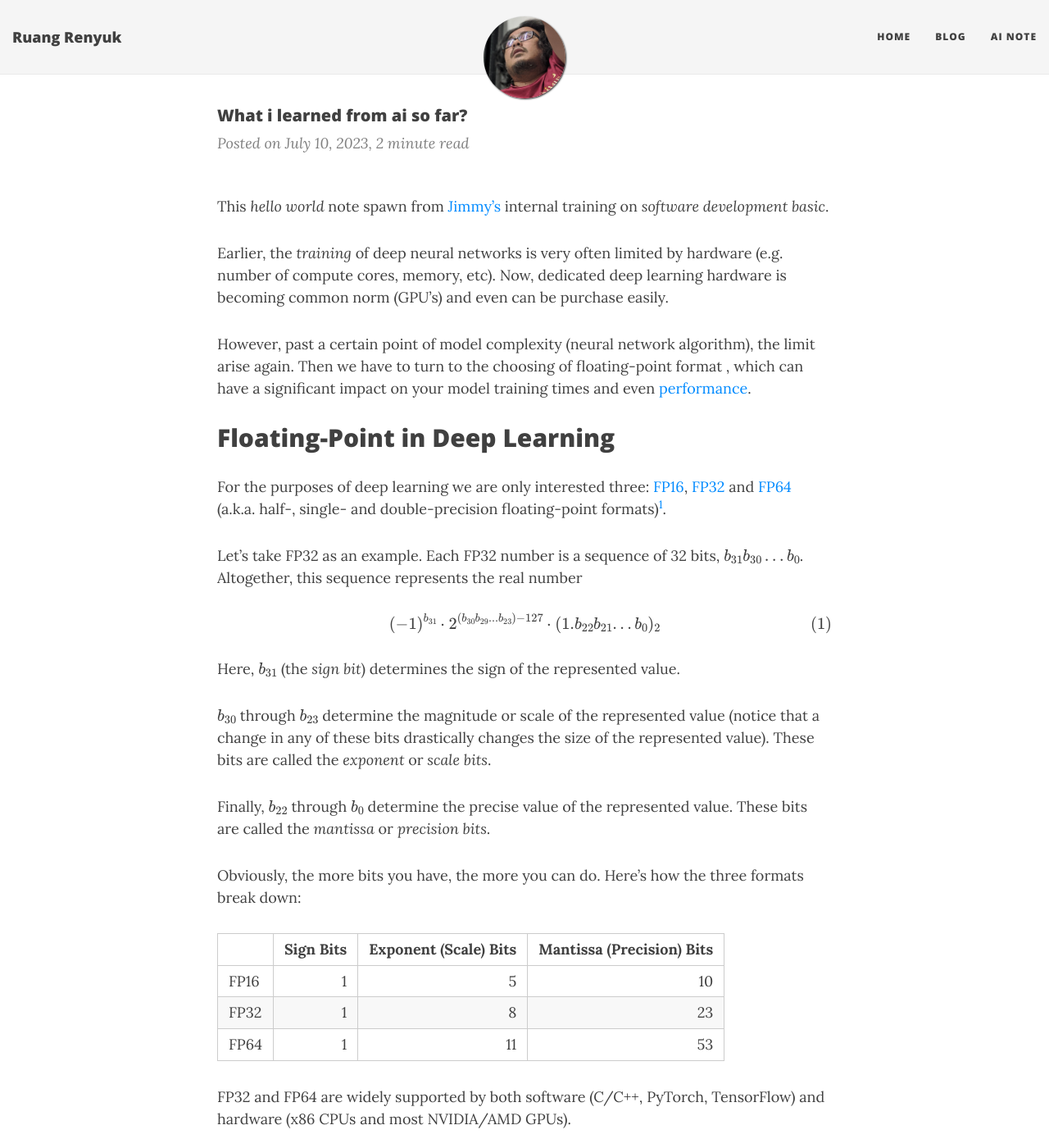
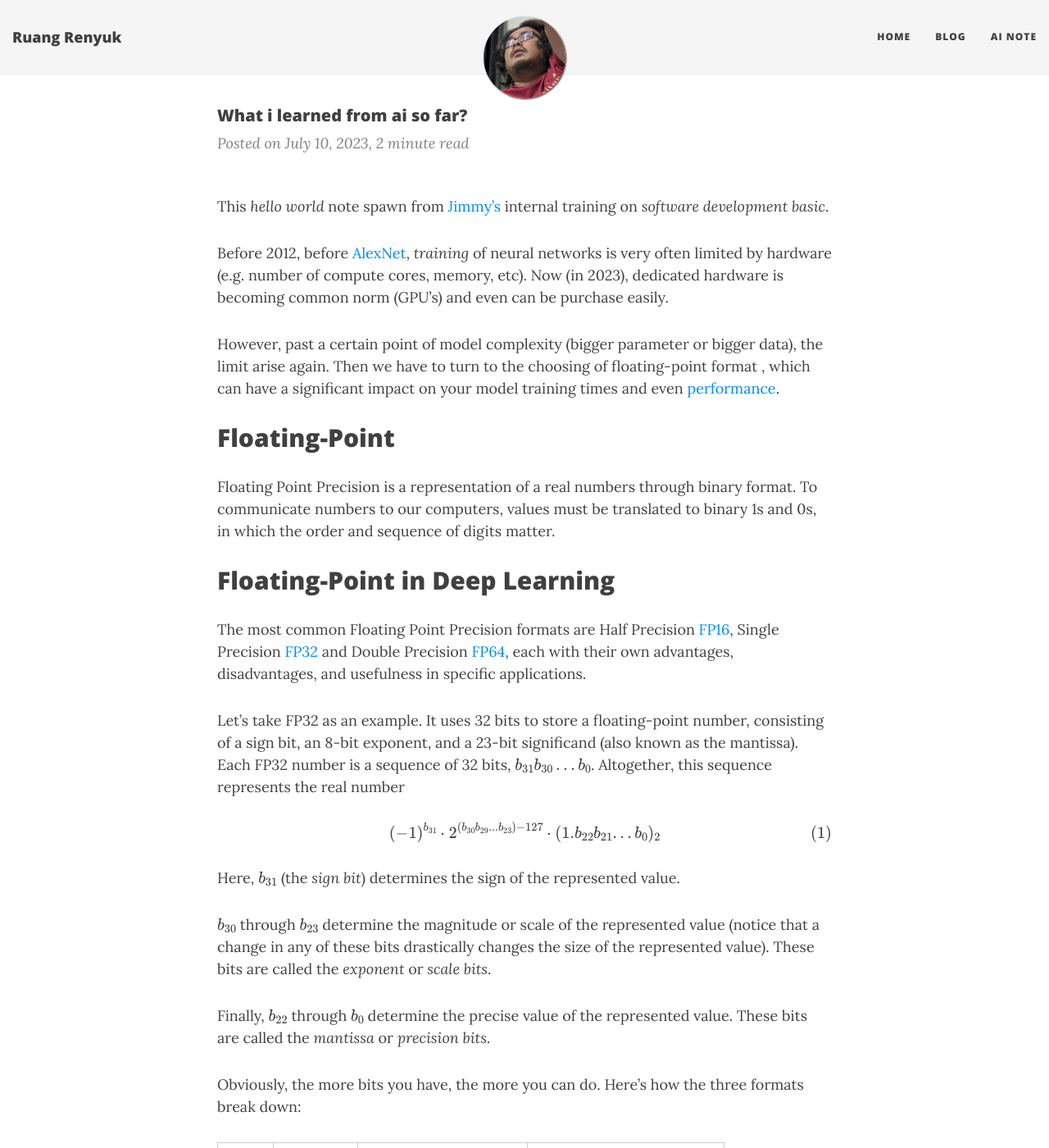
Before and after one commit to knabenphysik/knabenphysik.github.io, a Jekyll site: the page built from _posts/2023-07-10-what-i-learned-from-ai-so-far.md, in a window 1280 px wide and 1400 px high. Shown: the whole window at 82% size. Built offline with Jekyll 4.4.1, drawn with Linux system fonts in a browser that asks for light colours; nearby versions of some CDN libraries; formulas are drawn with MathJax 3; comment, search, counter and statistics services are not loaded; some of the changed text lies outside the part shown.

Commit message:
Update 2023-07-10-what-i-learned-from-ai-so-far.md

```diff
--- a/_posts/2023-07-10-what-i-learned-from-ai-so-far.md
+++ b/_posts/2023-07-10-what-i-learned-from-ai-so-far.md
@@ -8,16 +8,19 @@ comments: true
 
 This _hello world_ note spawn from [Jimmy's](https://htasia.com/jimmy-ng) internal training on _software development basic_.
 
-Earlier, the _training_ of deep neural networks is very often limited by hardware (e.g. number of compute cores, memory, etc). Now, dedicated deep learning hardware is becoming common norm (GPU's) and even can be purchase easily.
+Before 2012, before [AlexNet](https://papers.nips.cc/paper_files/paper/2012/hash/c399862d3b9d6b76c8436e924a68c45b-Abstract.html), _training_ of neural networks is very often limited by hardware (e.g. number of compute cores, memory, etc). Now (in 2023), dedicated hardware is becoming common norm (GPU's) and even can be purchase easily.
 
-However, past a certain point of model complexity (neural network algorithm), the limit arise again. Then we have to turn to the choosing of floating-point format , which can have a significant impact on your model training times and even [performance](https://docs.nvidia.com/deeplearning/performance/mixed-precision-training/index.html).
+However, past a certain point of model complexity (bigger parameter or bigger data), the limit arise again. Then we have to turn to the choosing of floating-point format , which can have a significant impact on your model training times and even [performance](https://docs.nvidia.com/deeplearning/performance/mixed-precision-training/index.html).
 
+## Floating-Point
+
+Floating Point Precision is a representation of a real numbers through binary format. To communicate numbers to our computers, values must be translated to binary 1s and 0s, in which the order and sequence of digits matter.
 
 ## Floating-Point in Deep Learning
 
-For the purposes of deep learning we are only interested three: [FP16](https://en.wikipedia.org/wiki/Half-precision_floating-point_format), [FP32](https://en.wikipedia.org/wiki/Single-precision_floating-point_format) and [FP64](https://en.wikipedia.org/wiki/Double-precision_floating-point_format) (a.k.a. half-, single- and double-precision floating-point formats)[^1].
+The most common Floating Point Precision formats are Half Precision [FP16](https://en.wikipedia.org/wiki/Half-precision_floating-point_format), Single Precision [FP32](https://en.wikipedia.org/wiki/Single-precision_floating-point_format) and Double Precision [FP64](https://en.wikipedia.org/wiki/Double-precision_floating-point_format), each with their own advantages, disadvantages, and usefulness in specific applications.
 
-Let's take FP32 as an example. Each FP32 number is a sequence of 32 bits, $b_{31} b_{30} ... b_{0}$. Altogether, this sequence represents the real number
+Let's take FP32 as an example. It uses 32 bits to store a floating-point number, consisting of a sign bit, an 8-bit exponent, and a 23-bit significand (also known as the mantissa). Each FP32 number is a sequence of 32 bits, $b_{31} b_{30} ... b_{0}$. Altogether, this sequence represents the real number
 
 $$ (-1)^{b_{31}} \cdot 2^{(b_{30} b_{29} ... b_{23}) - 127} \cdot (1.b_{22} b_{21} ... b_{0})_2 $$
 
@@ -37,10 +40,8 @@ Obviously, the more bits you have, the more you can do. Here's how the three for
 
 FP32 and FP64 are widely supported by both software (C/C++, PyTorch, TensorFlow) and hardware (x86 CPUs and most NVIDIA/AMD GPUs).
 
-FP16, on the other hand, is not as widely supported in software. However, since deep learning is trending towards favoring FP16 over FP32, it has found support in the main deep learning frameworks (e.g. `tf.float16` and `torch.float16`). In terms of hardware, FP16 is not supported in x86 CPUs as a distinct type, but is well-supported on modern GPUs.
+FP16, on the other hand, is not as widely supported in software. However, since deep learning is trending towards favoring FP16 over FP32, it has found support in the main deep learning frameworks (e.g. `tf.float16` and `torch.float16`). In terms of hardware, FP16 is not supported in x86 CPUs as a distinct type (recent 3rd Gen Intel® Xeon® (Cooper Lake) support the bfloat16 format), but is well-supported on modern GPUs.
 
 ## Advice for Practitioners
 
-We usually will consider lower floating point when, memory GPU is full or training time takes longer time!
-
-[^1]: Technically, there are [quadruple-](https://en.wikipedia.org/wiki/Quadruple-precision_floating-point_format) and [octuple-precision](https://en.wikipedia.org/wiki/Octuple-precision_floating-point_format) floating-point formats, but those are pretty rarely used, and certainly unheard of in deep learning.
+Please consider lower floating point when, memory GPU is full or training time takes longer time!
```
